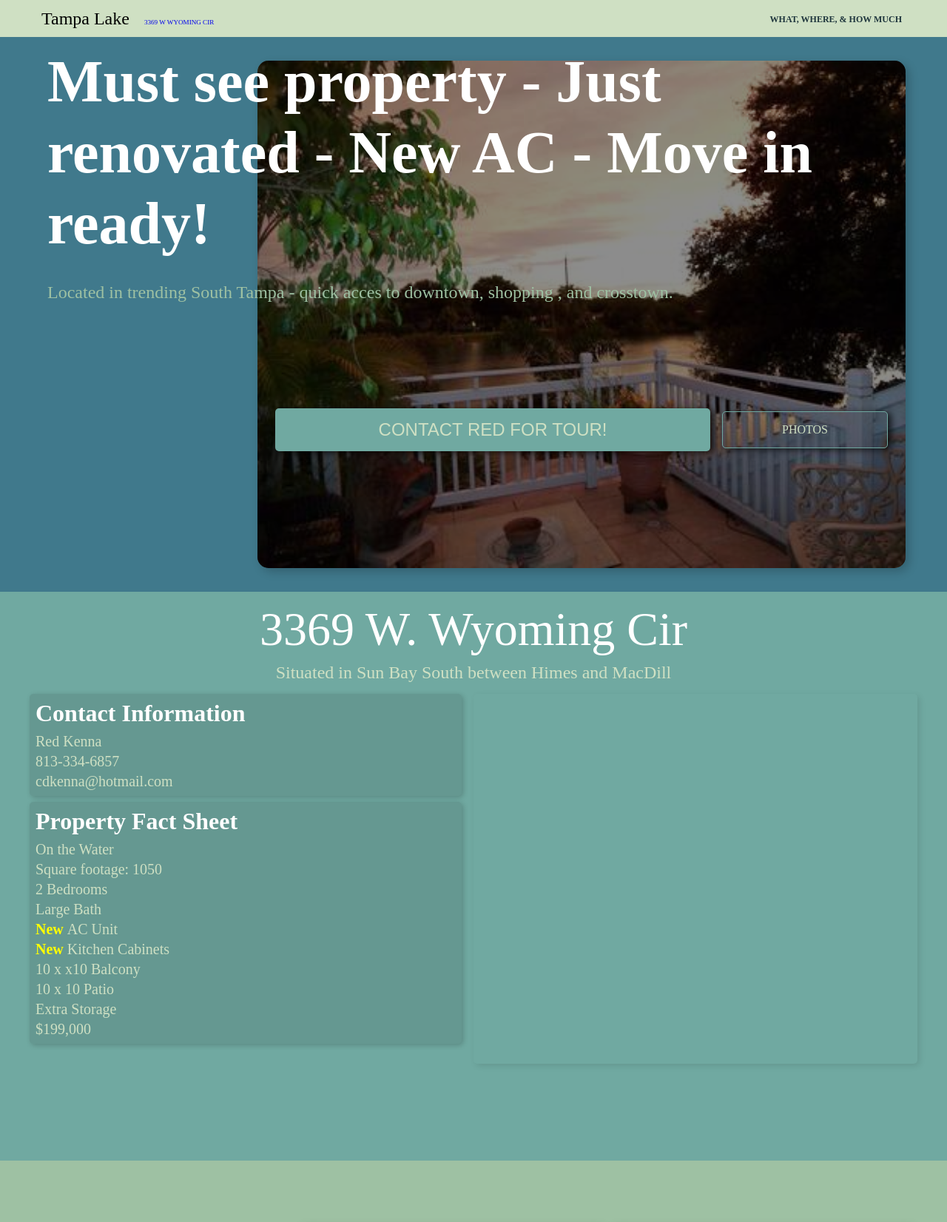
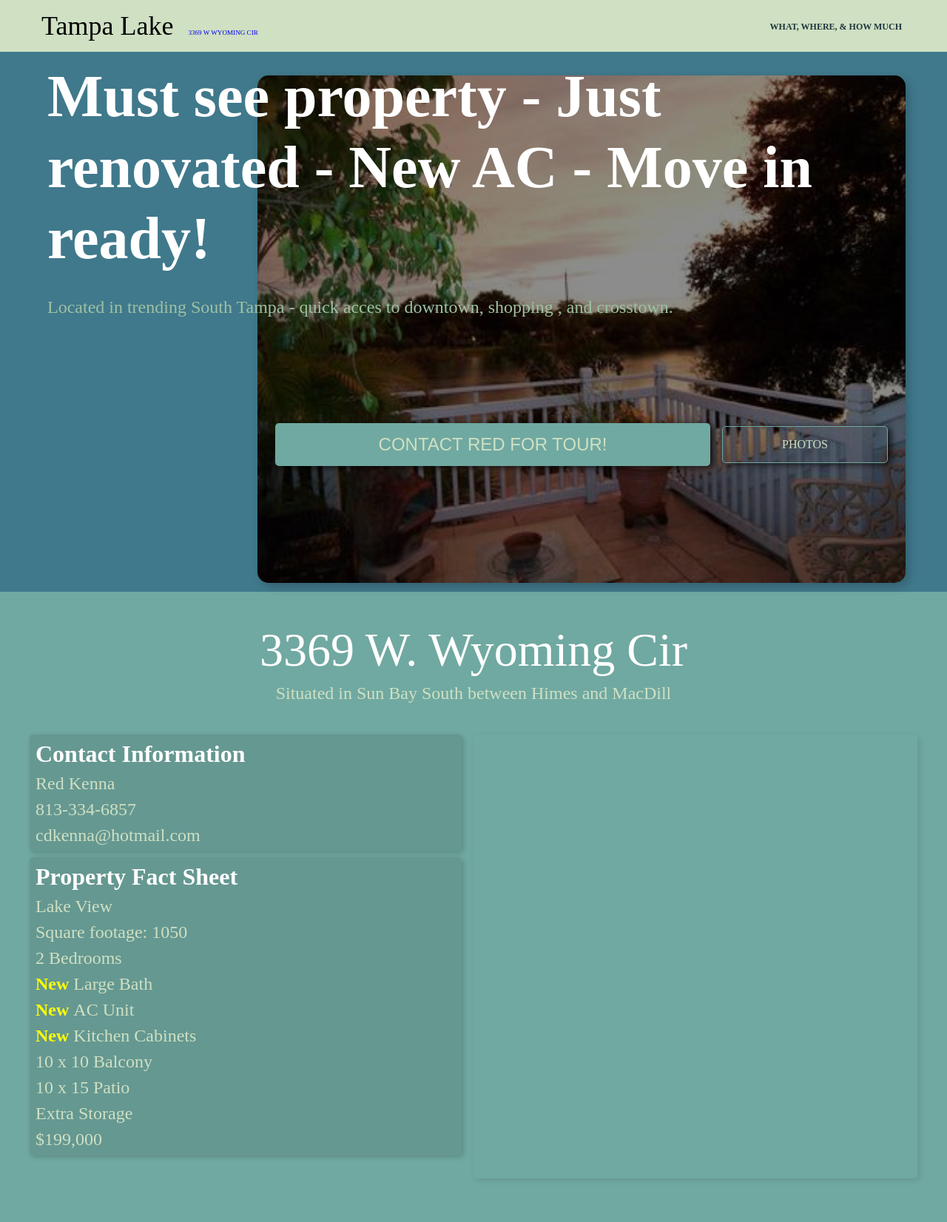
Before and after one commit to jimmmazz/tampa-lake, a PHP site: page / in a window 1280 px wide. Shown: the top 1652 px of the page at 74% size. Run offline with PHP 8.4, Linux system fonts and the light colour scheme; some libraries are stand-ins or nearby versions.

Commit message:
client tweeks

```diff
--- a/index.html
+++ b/index.html
@@ -72,14 +72,14 @@
           </div>
           <div id="3369" class="what-where-fact-sheet card card-what-where">
             <h3>Property Fact Sheet</h3>
-            <p>On the Water</p>
+            <p>Lake View</p>
             <p>Square footage: 1050</p>
             <p>2 Bedrooms</p>
-            <p>Large Bath</p>
+            <p><span>New </span>Large Bath</p>
             <p><span>New </span>AC Unit</p>
             <p><span>New </span>Kitchen Cabinets</p>
-            <p>10 x x10 Balcony</p>
-            <p>10 x 10 Patio</p>
+            <p>10 x 10 Balcony</p>
+            <p>10 x 15 Patio</p>
             <p>Extra Storage</p>
             <p class="cost">$199,000</p>
           </div>
@@ -150,6 +150,9 @@
         <p class="footer-red-name">Red Kenna</p>
         <p class="footer-phone-number">813-334-6857</p>
         <p class="footer-email">cdkenna@hotmail.com</p>
+        <a href="#what-where" class="nav-link"
+          ><span>What, Where, & How Much</span></a
+        >
       </div>
     </footer>
   </body>
--- a/public/style.css
+++ b/public/style.css
@@ -103,6 +103,11 @@
   font-weight: bold;
   font-size: .75rem;
   text-transform: uppercase;
+}
+
+.footer-content .nav-link {
+  color: #fff;
+
 }
 
 /* Hero Section **************************************************** */
@@ -567,7 +572,19 @@
 /* *********************************************** */
 
 @media only screen and (min-width: 1000px) {
+/* Nav */
+  #nav {
+    height: 70px;
+  }
+
+  .logo {
+    font-size: 2.25rem;
+  }
+
 /* Hero */
+  #hero {
+    height: calc(100vh - 70px);
+  }
   .btn-wrapper {
     align-self: center;
   }
@@ -594,7 +611,7 @@
   .what-where-container {
     display: grid;
     grid-template-columns: repeat(2,1fr);
-    grid-template-rows: 15% 85%;
+    grid-template-rows: 20% 80%;
     justify-content: center;
     align-items: center;
     padding: 0;
@@ -632,14 +649,15 @@
   }
 
   .card-what-where p {
-    font-size: 1.25rem;
-    margin-top: .25rem;
+    font-size: 1.5rem;
+    margin-top: .5rem;
   }
 
   .what-where-img {
     grid-row: 2/-1;
     grid-column: 2/3;
     align-self: start;
+    height: 600px;
     background-size: cover;
   }
 
@@ -678,4 +696,13 @@
     font-size: 2rem;
     padding: 1rem;
   }
+
+  .footer-content .nav-link {
+    font-size: 1rem;
+  }
+
+  .footer-content .nav-link span {
+    font-weight: 600;
+    color: yellow;
+  }
 }
```
